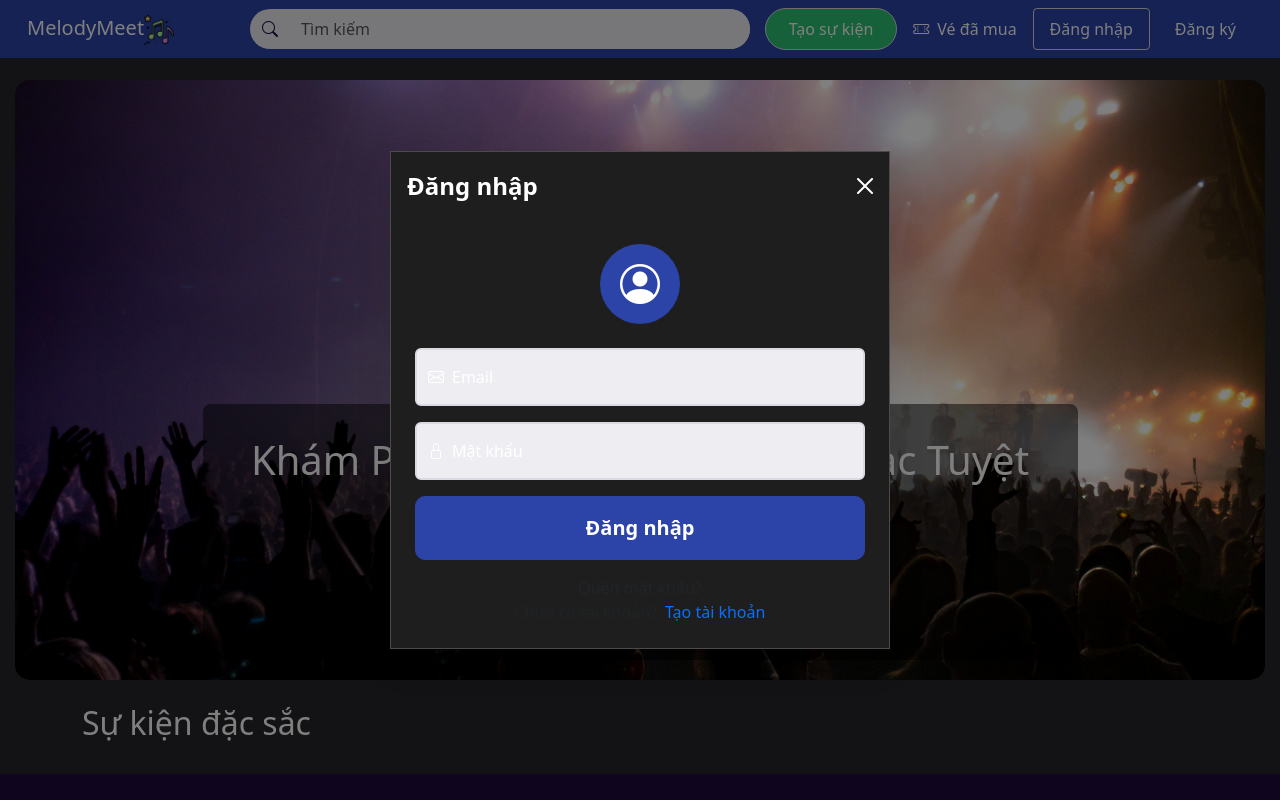
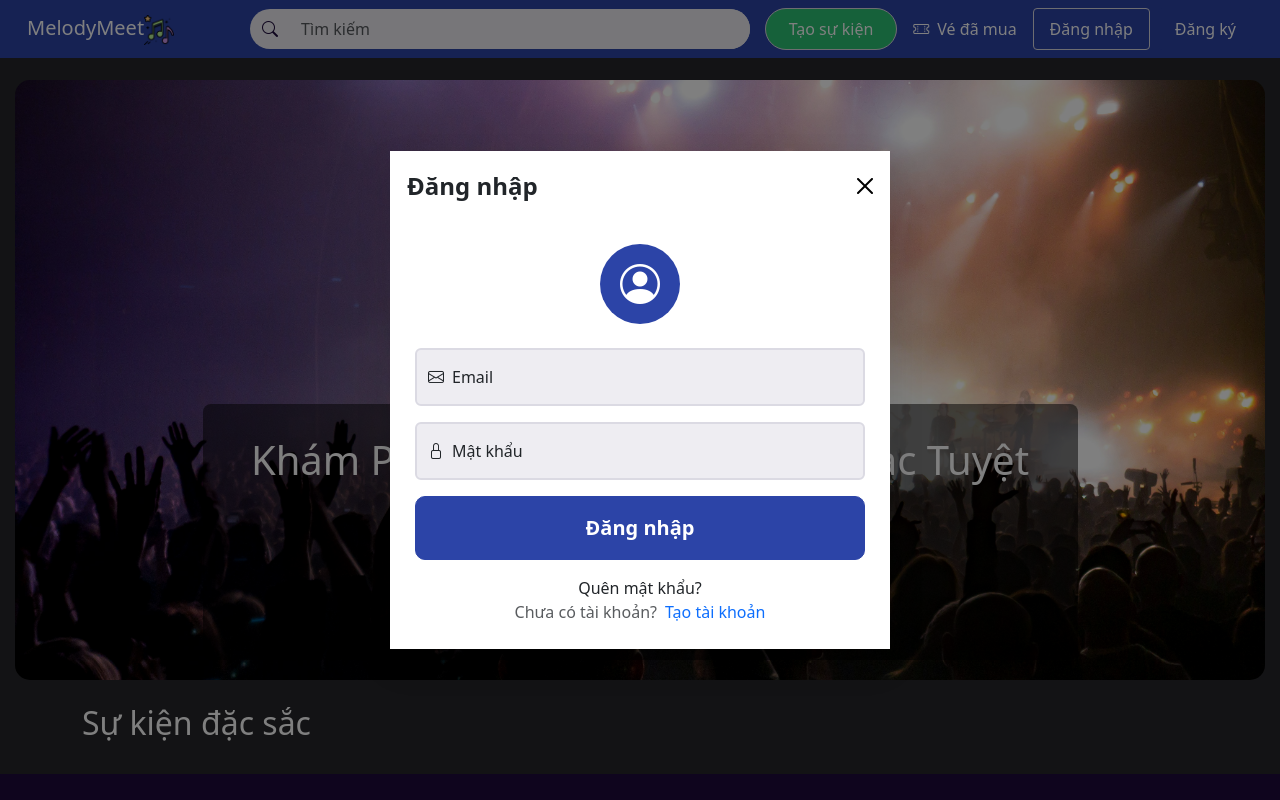
Before and after one commit to MinhAnh553/melody-meet, a React (Vite) app in the folder font-end/: page / in a window 1280 px wide. Both pictures are taken after a click on the button "Đăng nhập". Shown: the top 800 px of the page. Built offline with nearby package versions, Linux system fonts and the light colour scheme; no server answers.

Commit message:
Fix giao diện

```diff
--- a/font-end/src/admin/components/layouts/Layout.jsx
+++ b/font-end/src/admin/components/layouts/Layout.jsx
@@ -51,7 +51,7 @@ const Layout = () => {
                 }`}
             >
                 <div className={styles.logo}>
-                    <Link to="/admin/dashboard">
+                    <Link to="/">
                         <div
                             className={`${styles.logoText} ${
                                 collapsed ? styles.logoTextHidden : ''
--- a/font-end/src/client/components/Login.jsx
+++ b/font-end/src/client/components/Login.jsx
@@ -32,16 +32,24 @@ const Login = () => {
             aria-hidden="true"
         >
             <div className="modal-dialog modal-dialog-centered">
-                <div className="modal-content glass-effect">
+                <div
+                    className="modal-content glass-effect"
+                    style={{
+                        background: '#fff',
+                    }}
+                >
                     <div className="modal-header border-0">
                         <h4
-                            className="modal-title fw-bold"
+                            className="modal-title fw-bold text-dark"
                             id="loginModalLabel"
                         >
                             Đăng nhập
                         </h4>
                         <button
                             className="btn-close form-login"
+                            style={{
+                                filter: 'invert(0)',
+                            }}
                             type="button"
                             data-bs-dismiss="modal"
                             aria-label="Close"
@@ -60,7 +68,7 @@ const Login = () => {
                         >
                             <div className="form-floating mb-3">
                                 <input
-                                    className="form-control custom-input"
+                                    className="form-control custom-input text-dark"
                                     id="emailLogin"
                                     type="email"
                                     placeholder="name@example.com"
@@ -68,14 +76,17 @@ const Login = () => {
                                     value={formData.emailLogin}
                                     onChange={handleInputChange}
                                 />
-                                <label htmlFor="emailLogin">
+                                <label
+                                    htmlFor="emailLogin"
+                                    className="text-dark"
+                                >
                                     <i className="bi bi-envelope me-2" />
                                     Email
                                 </label>
                             </div>
                             <div className="form-floating mb-3">
                                 <input
-                                    className="form-control custom-input"
+                                    className="form-control custom-input text-dark"
                                     id="passwordLogin"
                                     type="password"
                                     placeholder="Mật khẩu"
@@ -83,7 +94,10 @@ const Login = () => {
                                     value={formData.passwordLogin}
                                     onChange={handleInputChange}
                                 />
-                                <label htmlFor="passwordLogin">
+                                <label
+                                    htmlFor="passwordLogin"
+                                    className="text-dark"
+                                >
                                     <i className="bi bi-lock me-2" />
                                     Mật khẩu
                                 </label>
--- a/font-end/src/client/components/Register.jsx
+++ b/font-end/src/client/components/Register.jsx
@@ -155,16 +155,24 @@ const Register = () => {
             aria-hidden="true"
         >
             <div className="modal-dialog modal-dialog-centered">
-                <div className="modal-content glass-effect">
+                <div
+                    className="modal-content glass-effect"
+                    style={{
+                        background: '#fff',
+                    }}
+                >
                     <div className="modal-header border-0">
                         <h4
-                            className="modal-title fw-bold"
+                            className="modal-title fw-bold text-dark"
                             id="registerModalLabel"
                         >
                             Đăng ký tài khoản
                         </h4>
                         <button
                             className="btn-close"
+                            style={{
+                                filter: 'invert(0)',
+                            }}
                             type="button"
                             data-bs-dismiss="modal"
                             aria-label="Close"
@@ -179,7 +187,7 @@ const Register = () => {
                                     </div>
                                 </div>
                                 <form
-                                    className="custom-form"
+                                    className="custom-form text-dark"
                                     id="registerForm"
                                     onSubmit={handleRegisterSubmit}
                                 >
--- a/font-end/src/client/components/SidebarEvent.jsx
+++ b/font-end/src/client/components/SidebarEvent.jsx
@@ -13,9 +13,16 @@ const SidebarEvent = () => {
 
     return (
         <div className="sidebar p-3 bg-dark text-light">
-            <h4 className="text-success mb-4 d-flex align-items-center">
+            <h4
+                className="text-success mb-4 d-flex align-items-center"
+                style={{ cursor: 'pointer' }}
+                onClick={(e) => {
+                    navigate('/');
+                }}
+            >
                 <i className="bi bi-gear-fill me-2"></i>Quản Lý Sự Kiện
             </h4>
+
             <ul className="nav flex-column">
                 {/* Sự kiện của tôi */}
                 <li className="nav-item mb-2">
@@ -35,7 +42,7 @@ const SidebarEvent = () => {
                 </li>
 
                 {/* Quản lý báo cáo */}
-                <li className="nav-item mb-2">
+                {/* <li className="nav-item mb-2">
                     <a
                         href="#"
                         className={`nav-link text-light d-flex align-items-center ${
@@ -49,10 +56,10 @@ const SidebarEvent = () => {
                         <i className="bi bi-bar-chart-line me-2"></i>
                         <span>Quản lý báo cáo</span>
                     </a>
-                </li>
+                </li> */}
 
                 {/* Điều khoản cho Ban tổ chức */}
-                <li className="nav-item mb-2">
+                {/* <li className="nav-item mb-2">
                     <a
                         href="#"
                         className={`nav-link text-light d-flex align-items-center ${
@@ -66,7 +73,7 @@ const SidebarEvent = () => {
                         <i className="bi bi-file-earmark-text me-2"></i>
                         <span>Điều khoản cho Ban tổ chức</span>
                     </a>
-                </li>
+                </li> */}
             </ul>
         </div>
     );
--- a/font-end/src/client/pages/PurchasedTickets.jsx
+++ b/font-end/src/client/pages/PurchasedTickets.jsx
@@ -270,9 +270,7 @@ function PurchasedTickets() {
                                     ? 'nav-ticket-active'
                                     : ''
                             }`}
-                            onClick={() =>
-                                handleNavigation('events', '/my-events')
-                            }
+                            onClick={() => handleNavigation('events', '/event')}
                         >
                             <BsCalendar className="me-2" /> Sự kiện của tôi
                         </Nav.Link>
```
